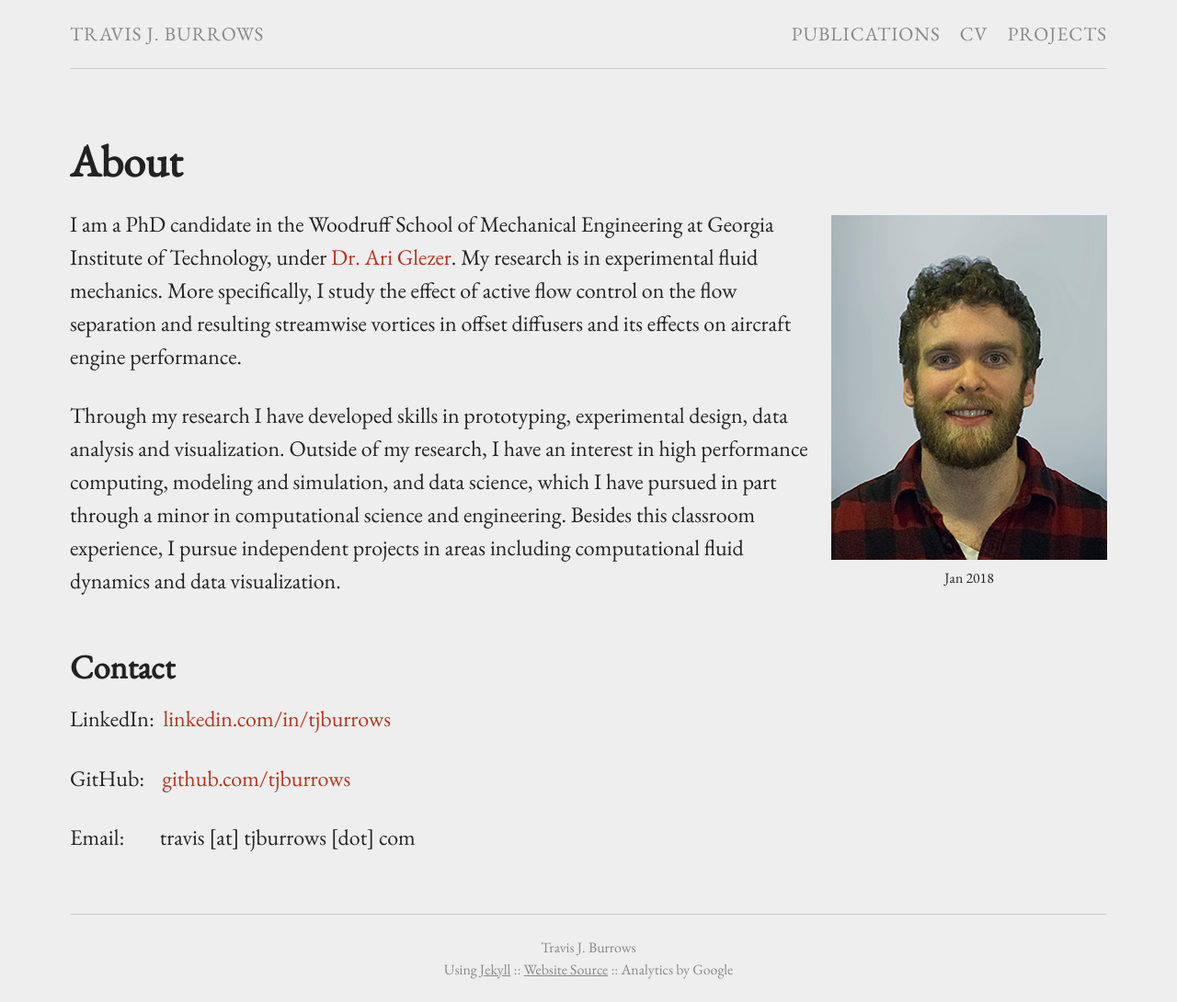
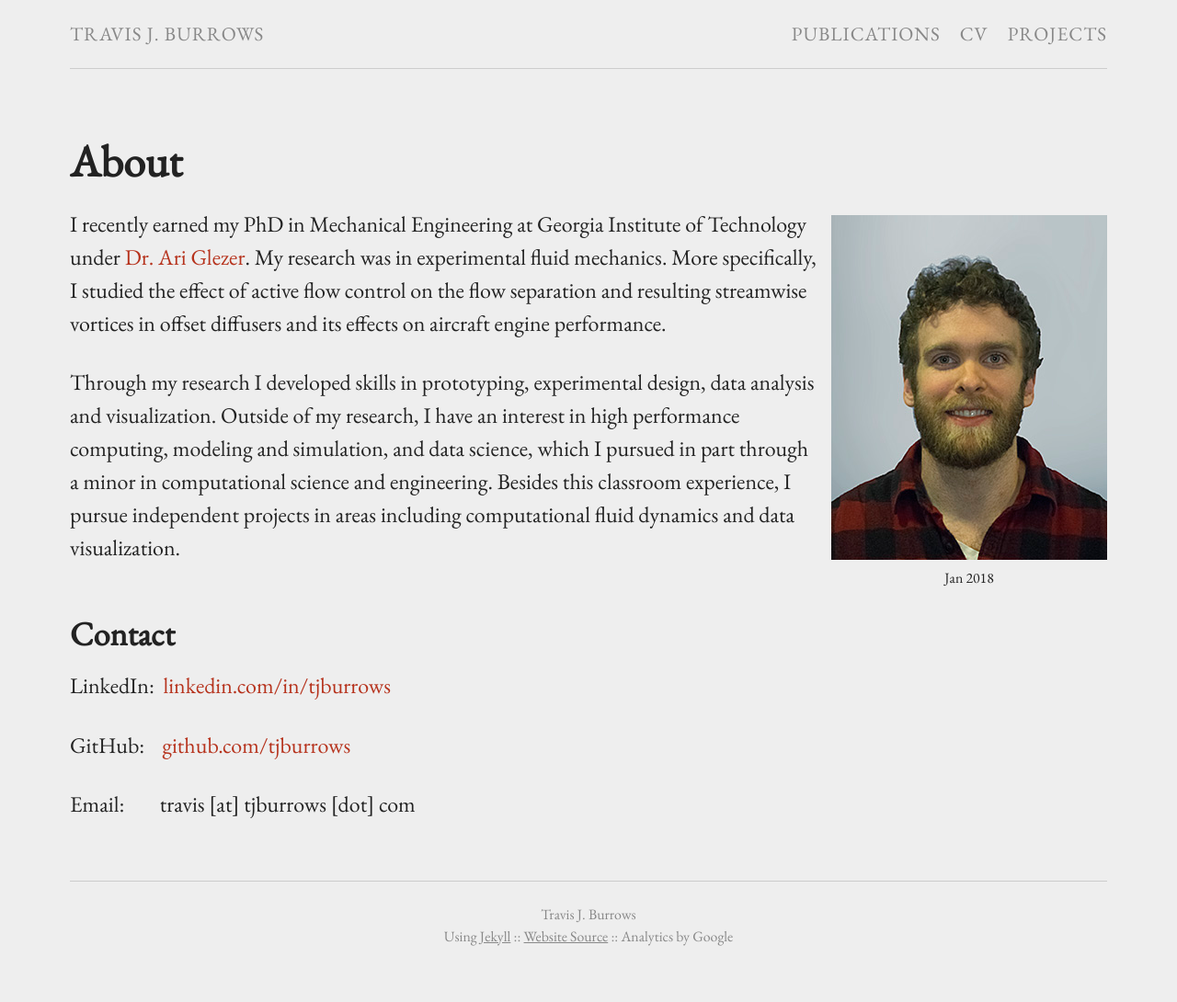
Before and after one commit to tjburrows/tjburrows.github.io, a Jekyll site: the page built from index.md, in a window 1280 px wide. Shown: the whole page at 92% size. Built offline with Jekyll 4.4.1, drawn with Linux system fonts in a browser that asks for light colours; after the commit the page ends 1054 px from its top, so only the background shows below that.

Commit message:
Update to reflect phd

```diff
--- a/index.md
+++ b/index.md
@@ -6,9 +6,9 @@ permalink: /
 
 {% include image.html url="images/photo.jpg" caption="Jan 2018" max_width="300px" align="right" %}
 
-I am a PhD candidate in the Woodruff School of Mechanical Engineering at Georgia Institute of Technology, under [Dr. Ari Glezer](http://fmrl.gatech.edu).  My research is in experimental fluid mechanics.  More specifically, I study the effect of active flow control on the flow separation and resulting streamwise vortices in offset diffusers and its effects on aircraft engine performance.
+I recently earned my PhD in Mechanical Engineering at Georgia Institute of Technology under [Dr. Ari Glezer](http://fmrl.gatech.edu). My research was in experimental fluid mechanics.  More specifically, I studied the effect of active flow control on the flow separation and resulting streamwise vortices in offset diffusers and its effects on aircraft engine performance.
 
-Through my research I have developed skills in prototyping, experimental design, data analysis and visualization. Outside of my research, I have an interest in high performance computing, modeling and simulation, and data science, which I have pursued in part through a minor in computational science and engineering.  Besides this classroom experience, I pursue independent projects in areas including computational fluid dynamics and data visualization.
+Through my research I developed skills in prototyping, experimental design, data analysis and visualization. Outside of my research, I have an interest in high performance computing, modeling and simulation, and data science, which I pursued in part through a minor in computational science and engineering.  Besides this classroom experience, I pursue independent projects in areas including computational fluid dynamics and data visualization.
 
 ## Contact
 
```
Also changed, not shown: cv.md (+1 -1 lines), 1 other file.
